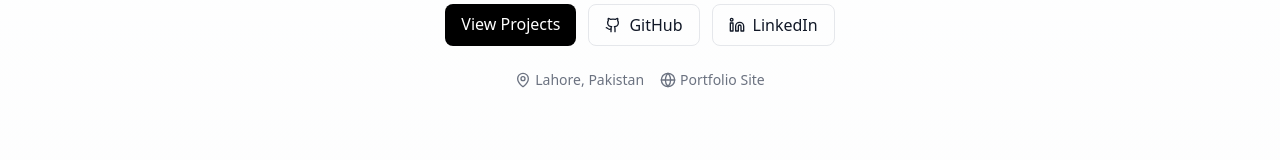
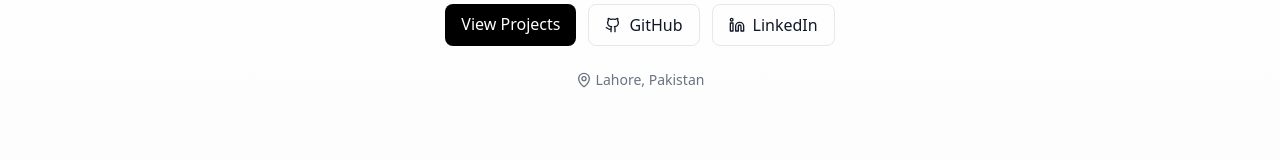
Before and after one commit to yunusbutt676-commits/Portfolio, a React (Vite) app: page / in a window 1280 px wide. Shown: the part 433-593 px from the top of the page. Built offline with nearby package versions, Linux system fonts and the light colour scheme.

Commit message:
Removed X section from portfolio

```diff
--- a/src/Portfolio.jsx
+++ b/src/Portfolio.jsx
@@ -56,7 +56,6 @@ const PROFILE = {
 const LINKS = {
   github: "https://github.com/dashboard",
   linkedin: "https://www.linkedin.com/in/ghulam-mustafa-620142380/",
-  website: "https://yourdomain.com",
 };
 
 // ------------------------- ICON MAP --------------------------
@@ -274,9 +273,6 @@ export default function Portfolio() {
               <span className="inline-flex items-center gap-1">
                 <MapPin className="h-4 w-4" /> {PROFILE.location}
               </span>
-              <span className="inline-flex items-center gap-1">
-                <Globe className="h-4 w-4" /> <a href={LINKS.website} target="_blank" className="hover:underline">Portfolio Site</a>
-              </span>
             </div>
           </motion.div>
         </div>
```
